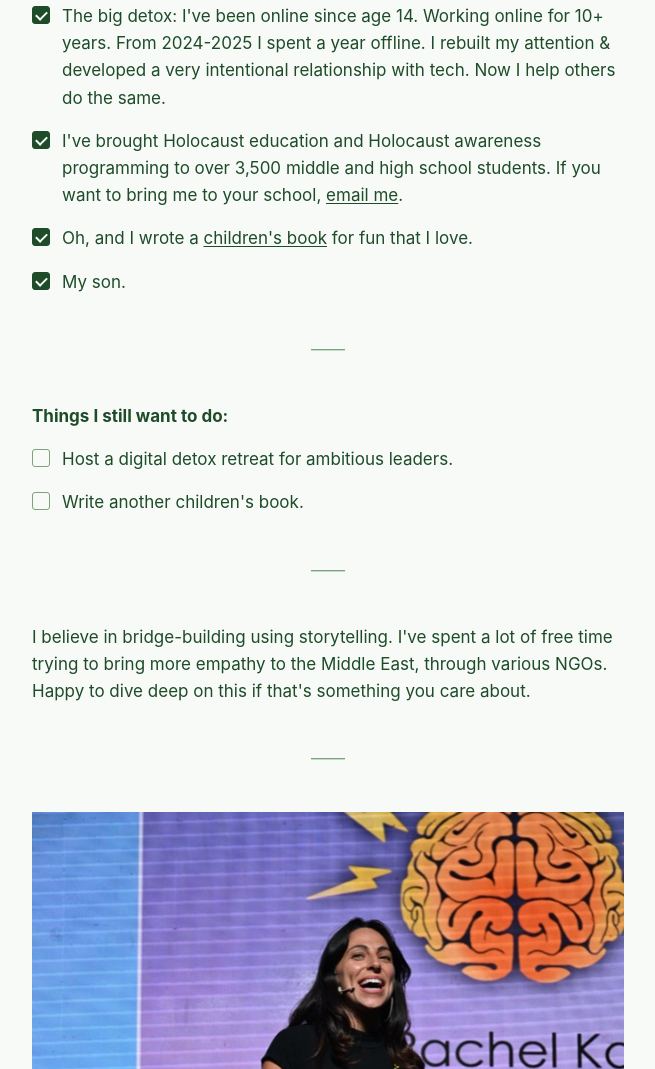
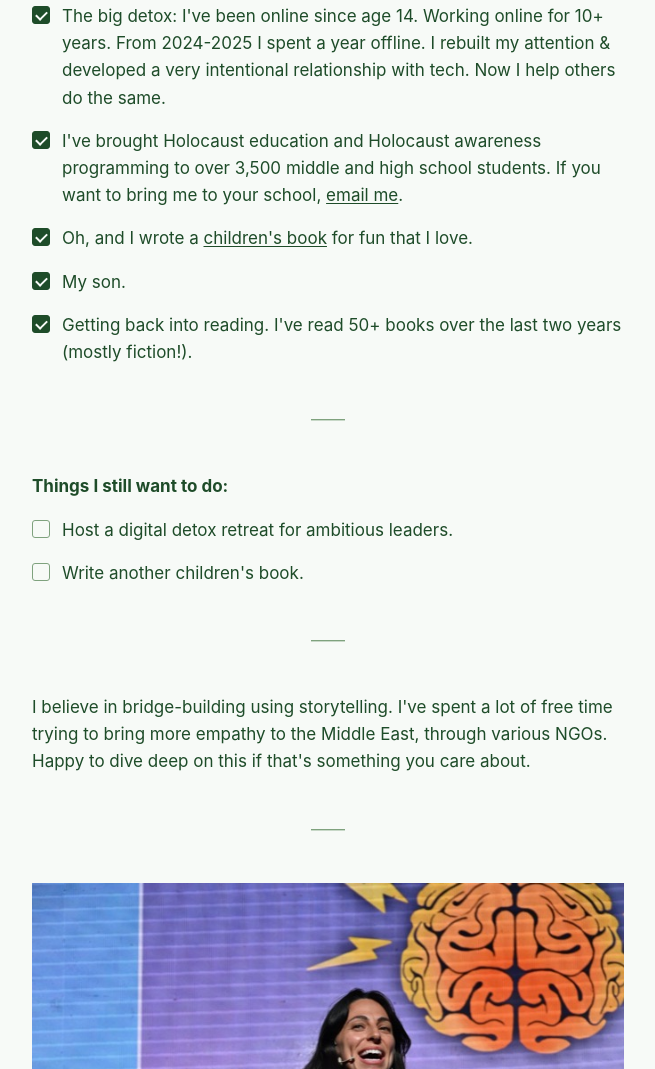
Before and after one commit to rachelraykay/rachelkastner, a website: page index.html in a window 1280 px wide. Shown: the part 2059-3128 px from the top of the page, without its empty margins (312-967 px from the left). Drawn offline with Linux system fonts and the light colour scheme.

Commit message:
Add "getting back into reading" to things I'm proud of
Co-Authored-By: Claude Sonnet 5 <noreply@anthropic.com>

```diff
--- a/index.html
+++ b/index.html
@@ -48,6 +48,7 @@
     <li><span class="checkbox checked" aria-hidden="true"></span><span>I've brought Holocaust education and Holocaust awareness programming to over 3,500 middle and high school students. If you want to bring me to your school, <a href="mailto:kastner.rachel@gmail.com">email me</a>.</span></li>
     <li><span class="checkbox checked" aria-hidden="true"></span><span>Oh, and I wrote a <a href="https://www.amazon.com/dp/B0GJD213J6">children's book</a> for fun that I love.</span></li>
     <li><span class="checkbox checked" aria-hidden="true"></span><span>My son.</span></li>
+    <li><span class="checkbox checked" aria-hidden="true"></span><span>Getting back into reading. I've read 50+ books over the last two years (mostly fiction!).</span></li>
   </ul>
 
   <div class="divider">——</div>
```
